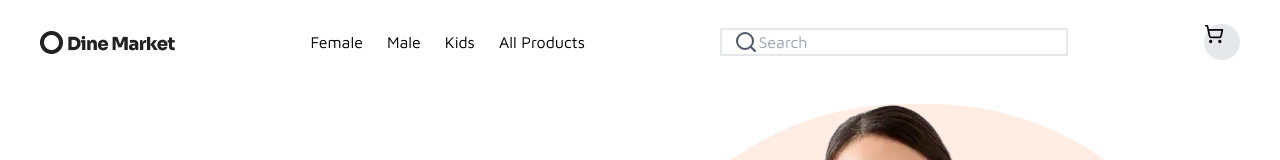
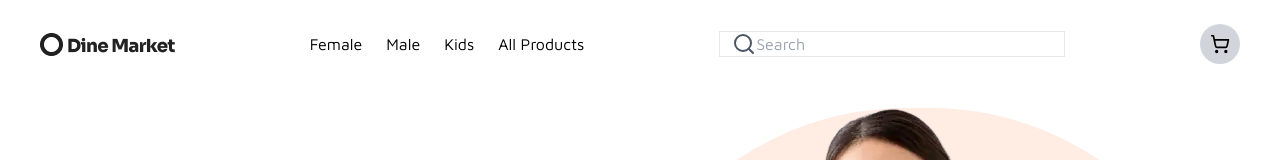
Before and after one commit to Talhawaseem2/hackathon_one, a Next.js app: page / in a window 1280 px wide. Shown: the top 160 px of the page. Built offline with nearby package versions, Linux system fonts and the light colour scheme.

Commit message:
navbar edit

```diff
--- a/src/components/views/Navbar/index.tsx
+++ b/src/components/views/Navbar/index.tsx
@@ -15,6 +15,7 @@ import { Menu, Search, ShoppingCart } from 'lucide-react'
 
 const navbar = () => {
     return (
+        <div className="sticky top-0 backdrop-blur-lg bg-[#ffffffba] z-50">
         <div className='flex justify-between items-center py-6 wrapper'>
             <Image src={Logo} alt='ecom' />
             <div className='hidden md:block'>
@@ -26,15 +27,15 @@ const navbar = () => {
                 </ul>
             </div>
             <div className='hidden md:block'>
-            <div className='border-2 flex items-center text-gray-600 px-3 rounded-md'>
+            <div className='border flex items-center text-gray-600 px-3 rounded-md'>
                 <Search />
                 <input size={35} placeholder='Search' type='text' />
             </div>
             </div>
             <div className='flex gap-x-2'>
                 {/* Cart */}
-                <div className='h-9 w-9 rounded-full bg-gray-200 _center'>
-                    <ShoppingCart className='w-5 h-5 ' />
+                <div className="flex-shrink-0 relative w-10 h-10 bg-gray-300 rounded-full flex items-center justify-center">
+                    <ShoppingCart size={20} />
                 </div>
                 {/* Mobile Nav */}
                 <div className='md:hidden'>
@@ -55,6 +56,7 @@ const navbar = () => {
                 </div>
             </div>
         </div>
+        </div>
     )
 }
 
```
